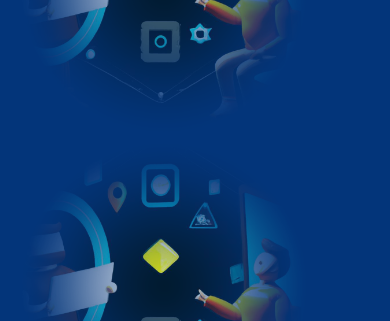
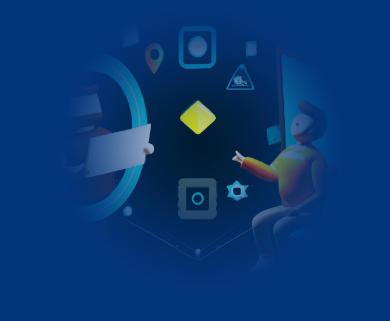
Before and after one commit to miradario/guruweb, a React app: page / in a window 390 px wide. Shown: the part 71-392 px from the top of the page. Built offline with nearby package versions, Linux system fonts and the light colour scheme; some packages are replaced by stand-ins of ours.

Commit message:
Mobile adjustment

```diff
--- a/src/pages/home/style.css
+++ b/src/pages/home/style.css
@@ -195,8 +195,11 @@ section {
 @media (max-width: 991.98px) {
   .intro_sec .h_bg-image {
     height: 600px;
-    min-height: 75vh;
+    min-height: 35vh;
     margin-bottom: 30px;
+    margin-top: 30px;
+    margin-left: auto;
+    margin-right: auto;
   }
   .intro_sec .h_bg-image .block {
     top: unset;
```
